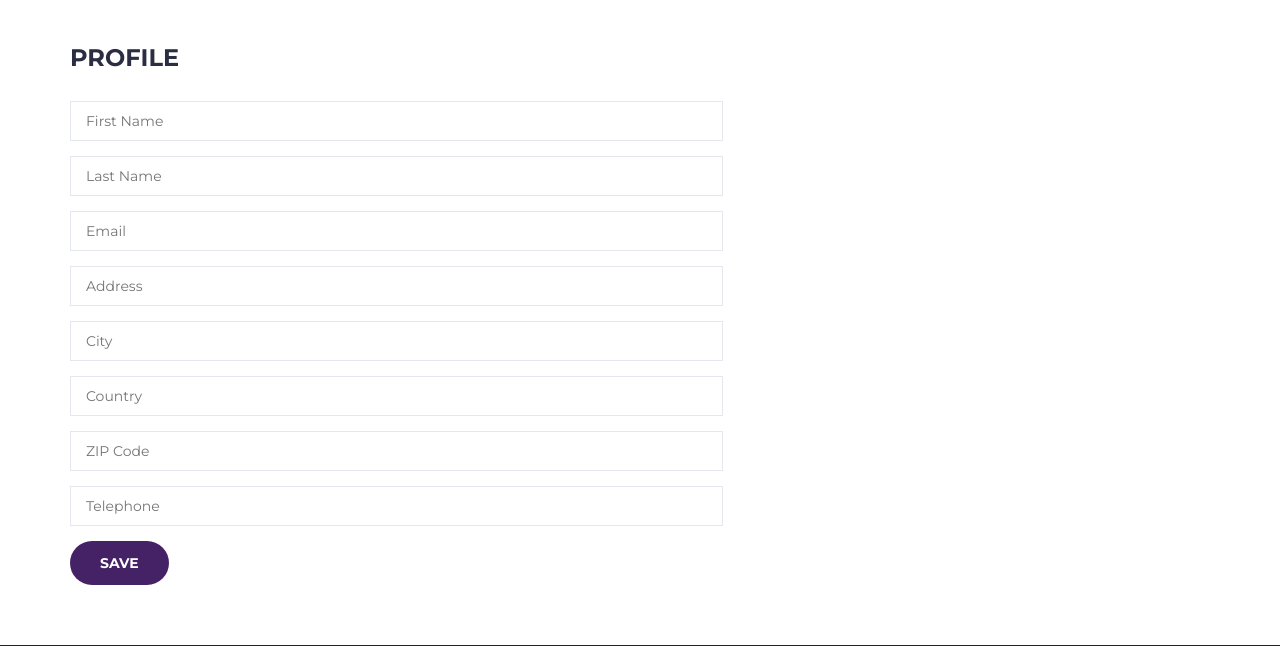
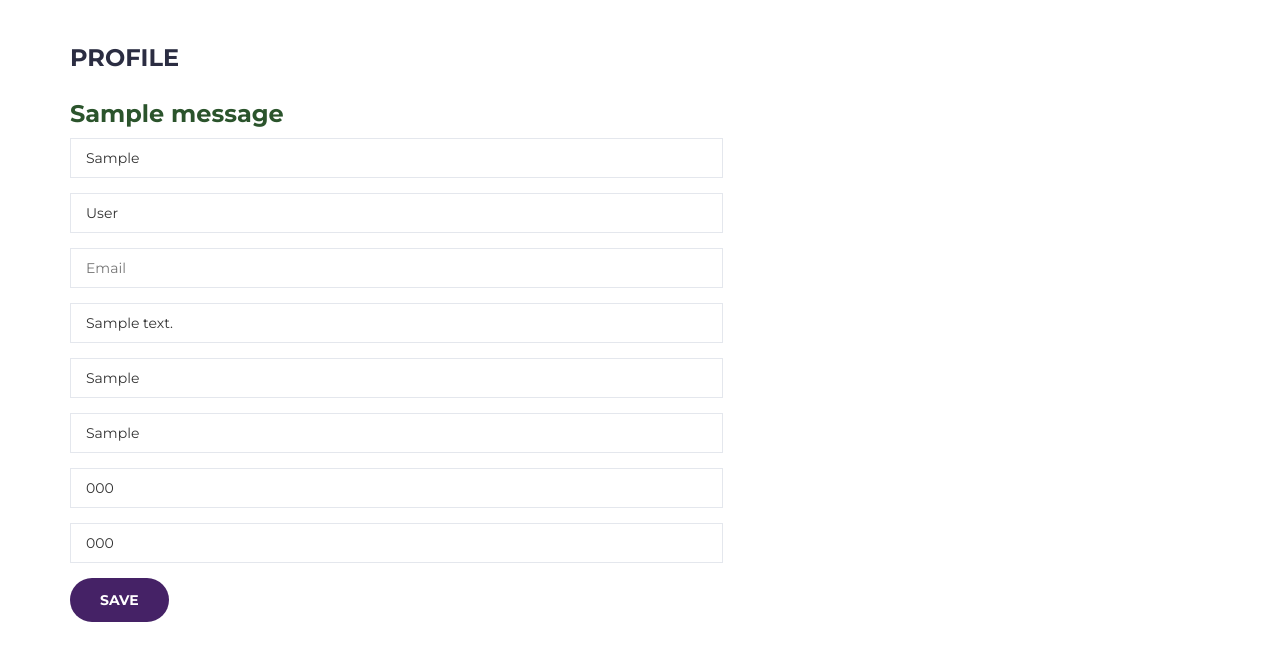
Before and after one commit to Rasikrr/Electronic_store, a Django app: template templates/elctronic store/electro-master/profile.html in a window 1280 px wide. Shown: the part 207-853 px from the top of the page. Run offline with Django 4.2, Linux system fonts and the light colour scheme; the template is opened without the code that fills it: values that come from a table or form of the project are taken from there, others are empty; tables that the repository leaves empty hold one stand-in row (values such as "Sample post"); one stand-in notice (Sample message) is shown; some libraries are stand-ins or nearby versions.

Commit message:
profile was added(using views)

```diff
--- a/templates/elctronic store/electro-master/profile.html
+++ b/templates/elctronic store/electro-master/profile.html
@@ -14,31 +14,34 @@
 							<div class="section-title">
 								<h3 class="title">Profile</h3>
 							</div>
+							{% for message in messages %}
+							<h3 style="color: #2b542c; font-weight: bold">{{message}}</h3>
+							{% endfor %}
 							<form action="" method="POST">
 								{% csrf_token %}
 								<div class="form-group">
-									<input class="input" type="text" name="first-name" placeholder="First Name">
+									<input class="input" type="text" name="first-name" value="{{user_profile.first_name}}" placeholder="First Name">
 								</div>
 								<div class="form-group">
-									<input class="input" type="text" name="last-name" placeholder="Last Name">
+									<input class="input" type="text" name="last-name" value="{{user_profile.last_name}}" placeholder="Last Name">
 								</div>
 								<div class="form-group">
 									<input class="input" type="email" value="{{user.email}}" name="email" placeholder="Email" readonly>
 								</div>
 								<div class="form-group">
-									<input class="input" type="text" name="address" placeholder="Address">
+									<input class="input" type="text" name="address" value="{{user_profile.address}}" placeholder="Address">
 								</div>
 								<div class="form-group">
-									<input class="input" type="text" name="city" placeholder="City">
+									<input class="input" type="text" name="city" value="{{user_profile.city}}" placeholder="City">
 								</div>
 								<div class="form-group">
-									<input class="input" type="text" name="country" placeholder="Country">
+									<input class="input" type="text" name="country" value="{{user_profile.country}}" placeholder="Country">
 								</div>
 								<div class="form-group">
-									<input class="input" type="text" name="zip-code" placeholder="ZIP Code">
+									<input class="input" type="text" name="zip-code" value="{{user_profile.zip_code}}" placeholder="ZIP Code">
 								</div>
 								<div class="form-group">
-									<input class="input" type="tel" name="tel" placeholder="Telephone">
+									<input class="input" type="tel" name="tel" value="{{user_profile.telephone}}" placeholder="Telephone">
 								</div>
 								<button class="primary-btn order-submit" type="submit">Save</button>
 							</form>
```
Also changed, not shown: core/views.py (+14 -1 lines).
